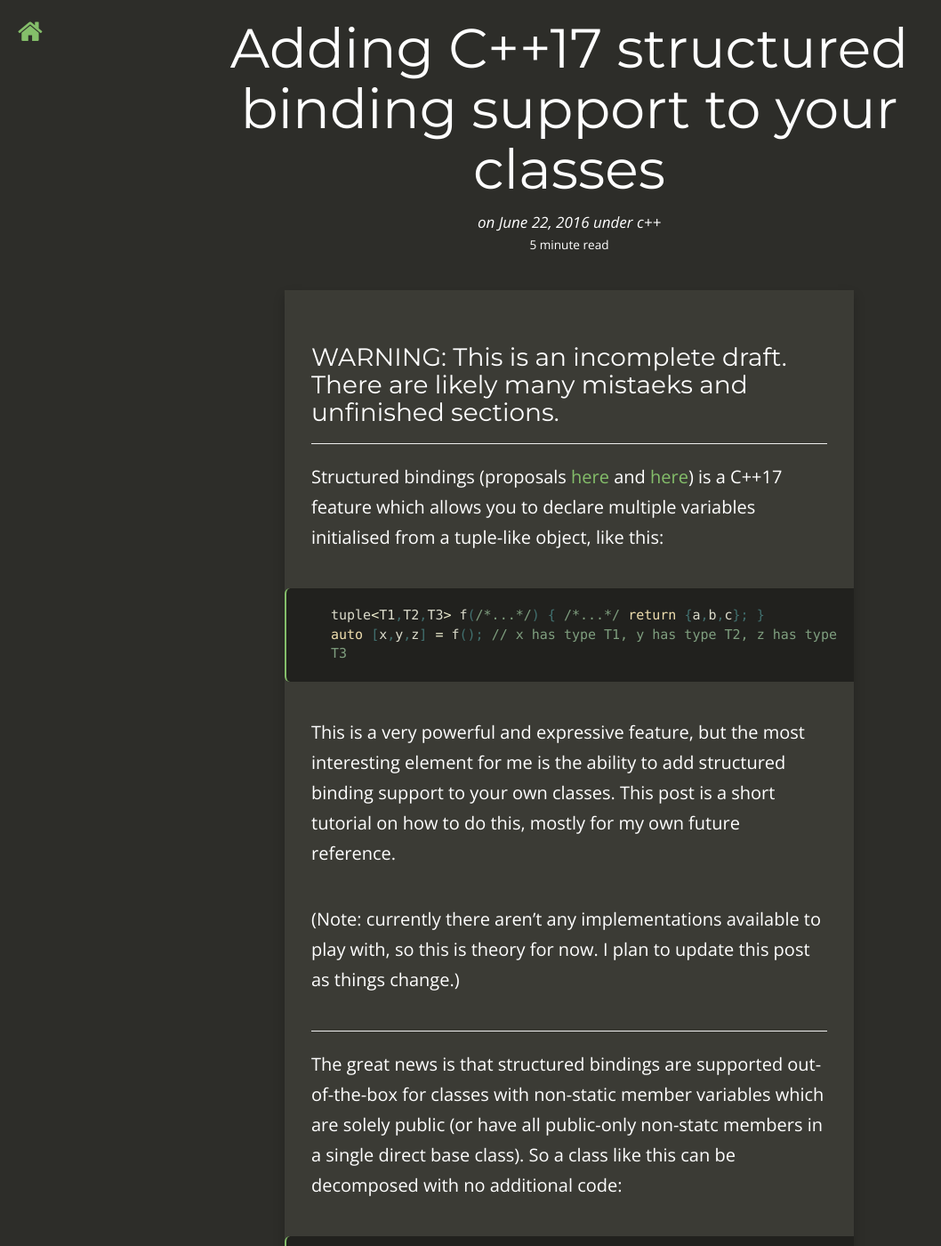
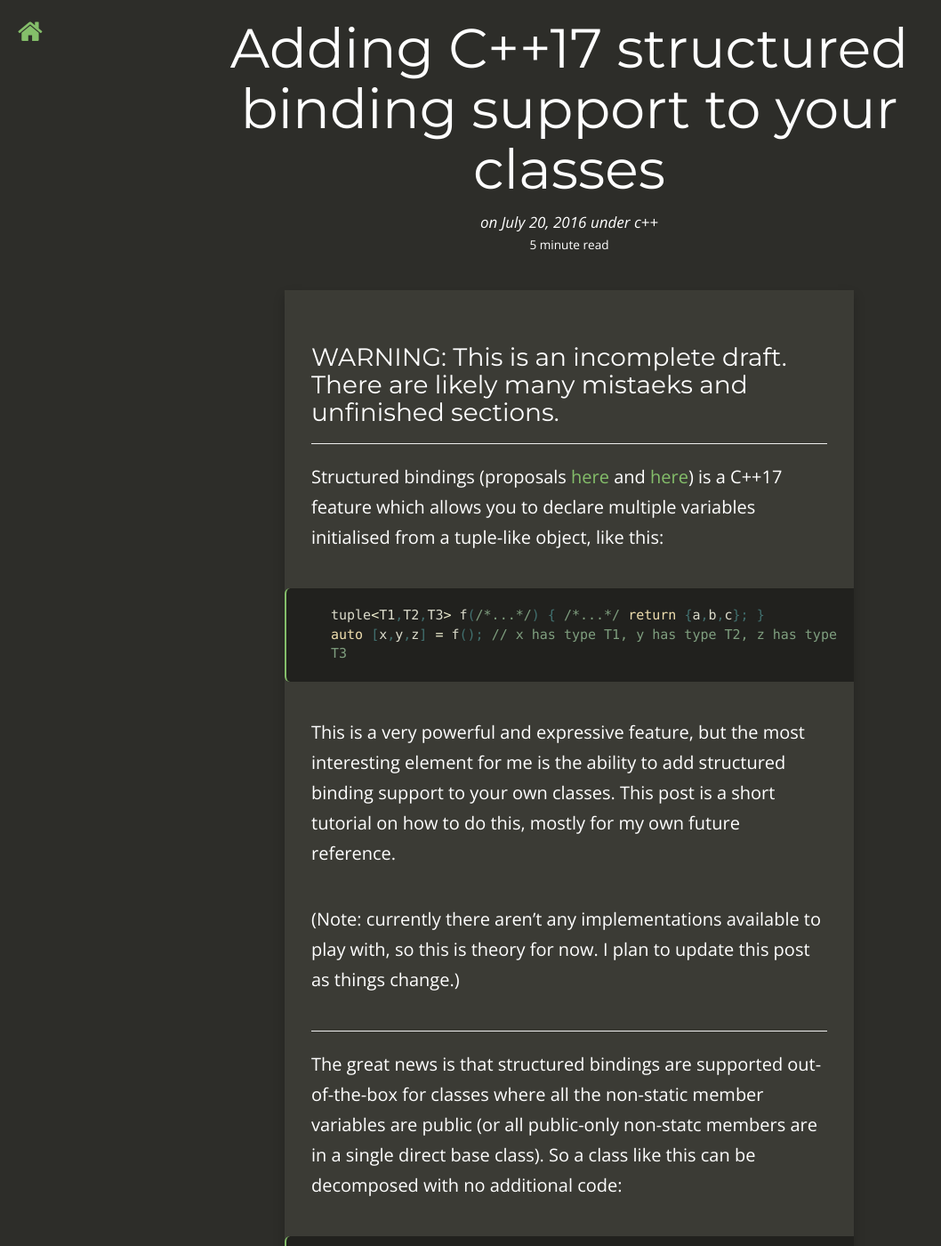
Before and after one commit to TartanLlama/tartanllama.github.io, a Jekyll site: the page built from _posts/2016-07-20-structured-bindings.md, in a window 1280 px wide and 1400 px high. Shown: the whole window at 89% size, without its empty margins (0-1058 px from the left). Built offline with Jekyll 4.4.1, drawn with Linux system fonts in a browser that asks for light colours; nearby versions of some CDN libraries; comment, search, counter and statistics services are not loaded.

Commit message:
Publish structured bindings post

```diff
--- a/_posts/2016-06-22-structured-bindings.md
+++ b/_posts/2016-07-20-structured-bindings.md
@@ -1,7 +1,7 @@
 ---
 layout:     post
 title:      "Adding C++17 structured binding support to your classes"
-data:       2016-06-2016
+date:       2016-07-20
 summary:    Tutorial for adding structured binding support to classes
 category:   c++
 draft:      true
@@ -23,7 +23,7 @@
 
 -----------------------
 
-The great news is that structured bindings are supported out-of-the-box for classes with non-static member variables which are solely public (or have all public-only non-statc members in a single direct base class). So a class like this can be decomposed with no additional code:
+The great news is that structured bindings are supported out-of-the-box for classes where all the non-static member variables are public (or all public-only non-statc members are in a single direct base class). So a class like this can be decomposed with no additional code:
 
 {% highlight cpp %}
 struct yay {
```
Also changed, not shown: _posts/2016-07-18-stack-and-heap.md (+1 -1 lines).
